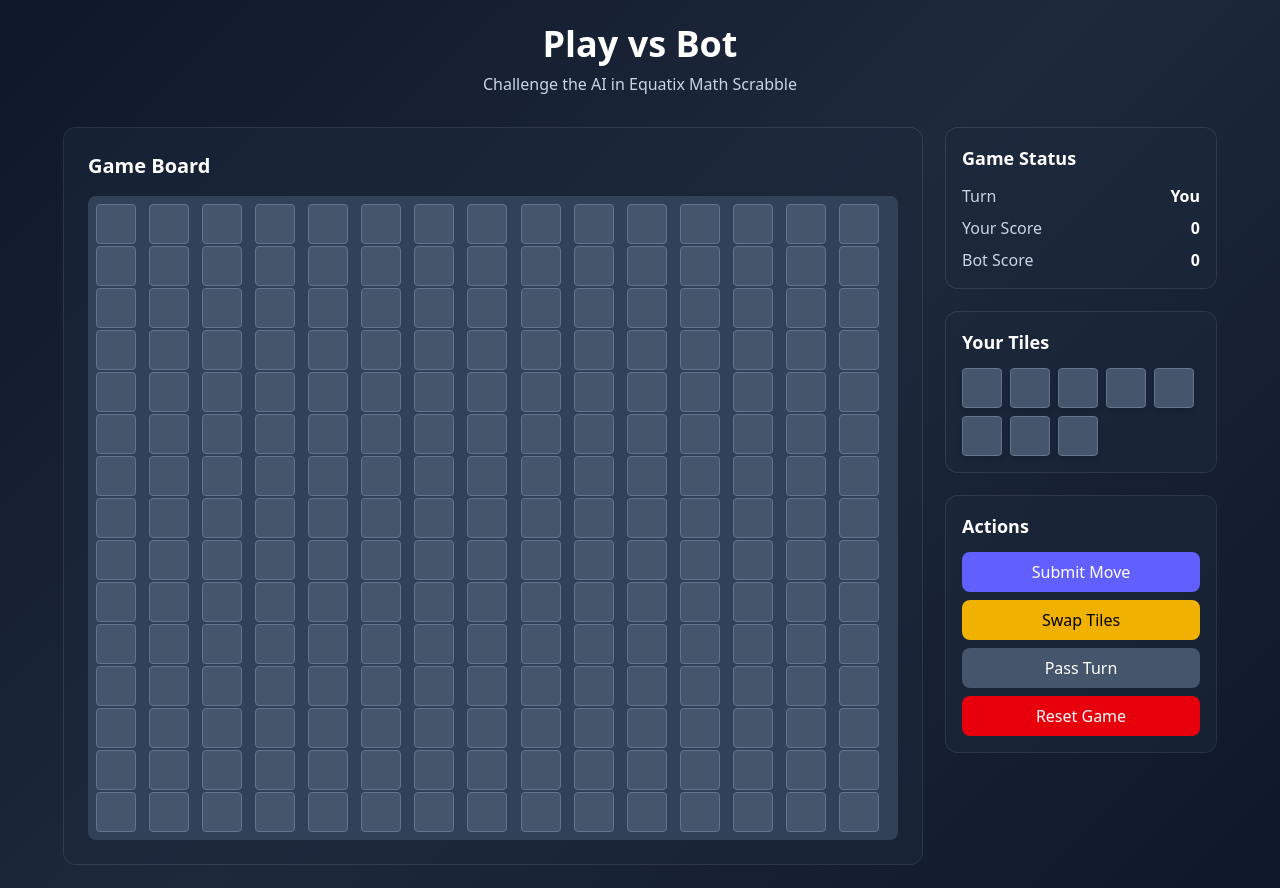
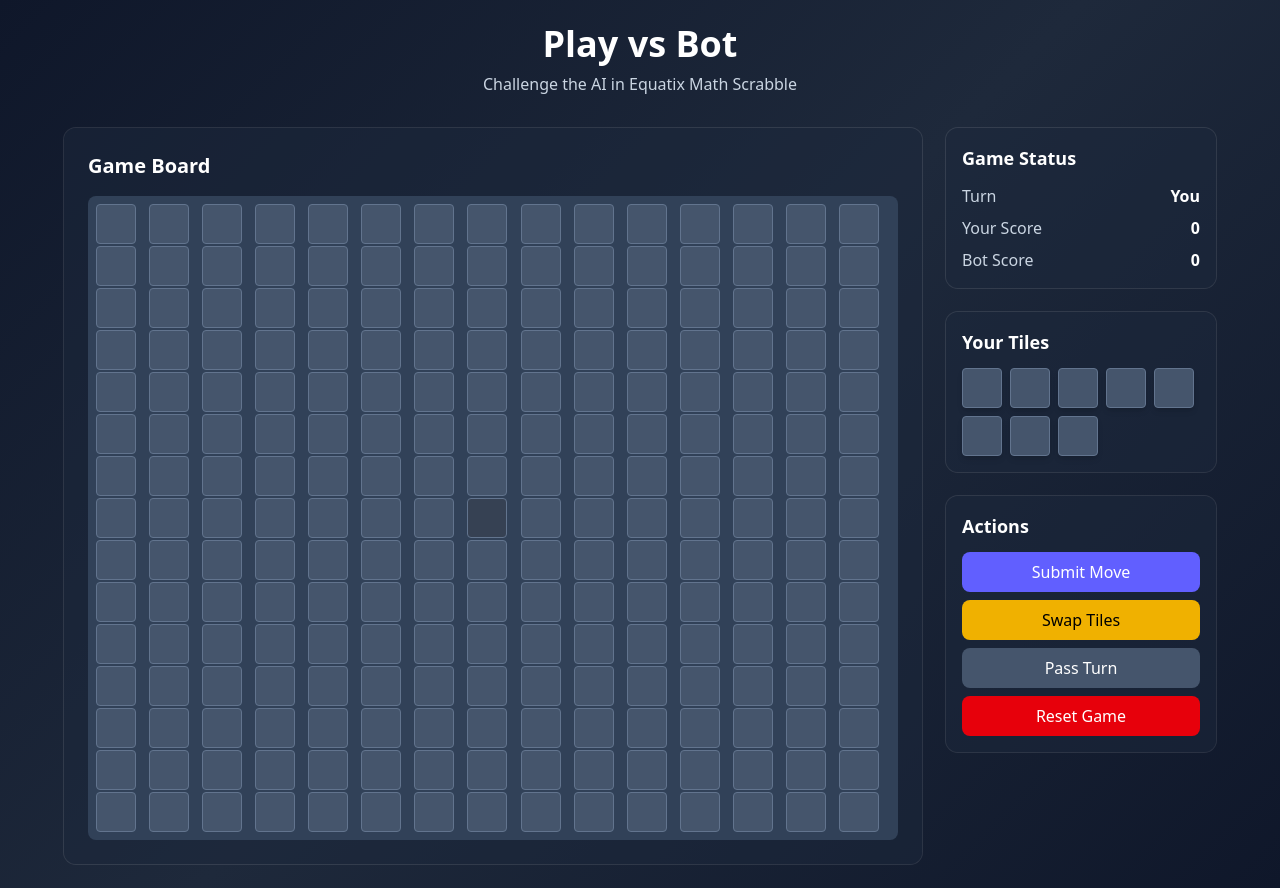
Before and after one commit to saugatlamichhane/equatix.io-frontend, a React (Vite) app: page /botgame in a window 1280 px wide. Built offline with nearby package versions, Linux system fonts and the light colour scheme; no server answers; sample sign-in values are in the browser's storage.

Commit message:
fixed center in board color

```diff
--- a/src/pages/BotGamePage.jsx
+++ b/src/pages/BotGamePage.jsx
@@ -163,7 +163,7 @@ const BotGamePage = () => {
                       key={`${rIdx}-${cIdx}`}
                       onDrop={(e) => handleDrop(e, rIdx, cIdx)}
                       onDragOver={allowDrop}
-                      className={`w-10 h-10 flex items-center justify-center bg-slate-600 border border-slate-500 text-lg font-bold text-white rounded
+                      className={`w-10 h-10 flex items-center justify-center border border-slate-500 text-lg font-bold text-white rounded
                       ${rIdx === Math.floor(BOARD_SIZE/2)&&cIdx === Math.floor(BOARD_SIZE/2)?"bg-gray-700" : "bg-slate-600 hover:bg-slate-500"}`}
                     >
                       {cell}
```
